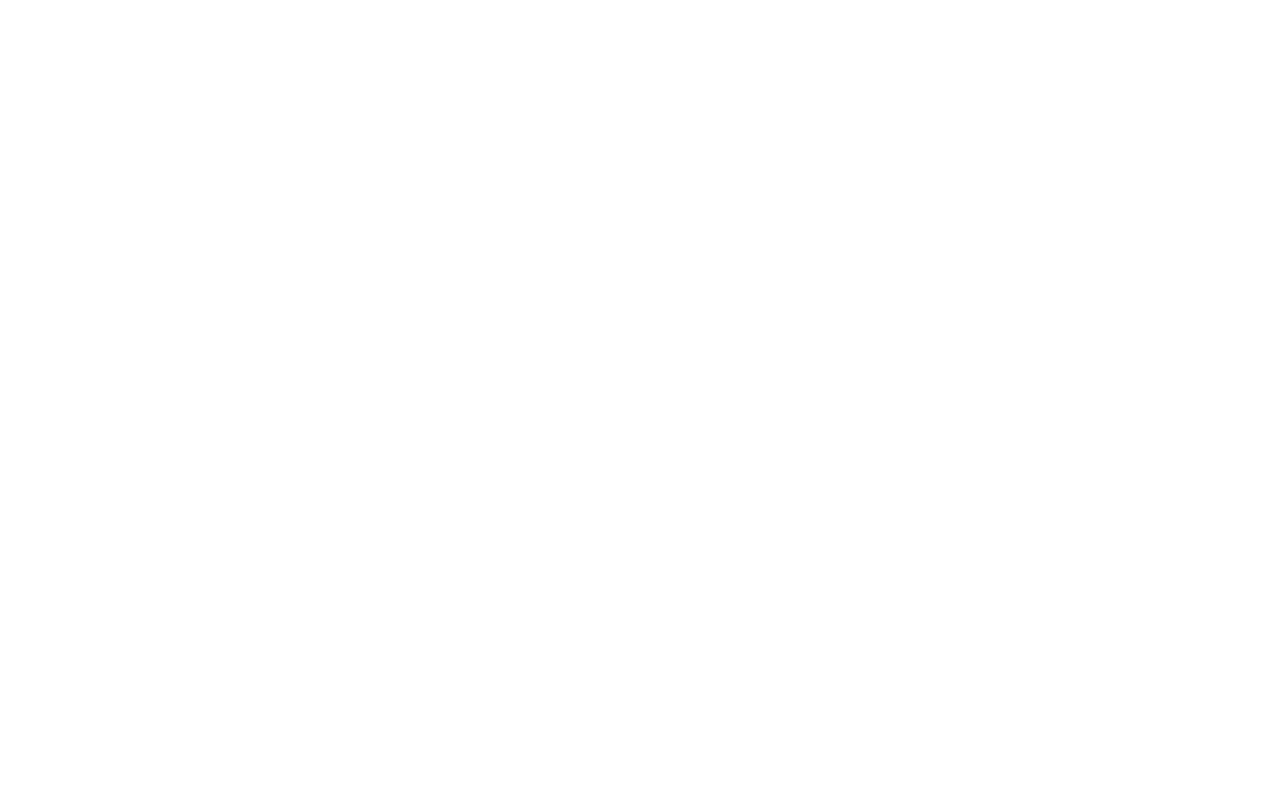
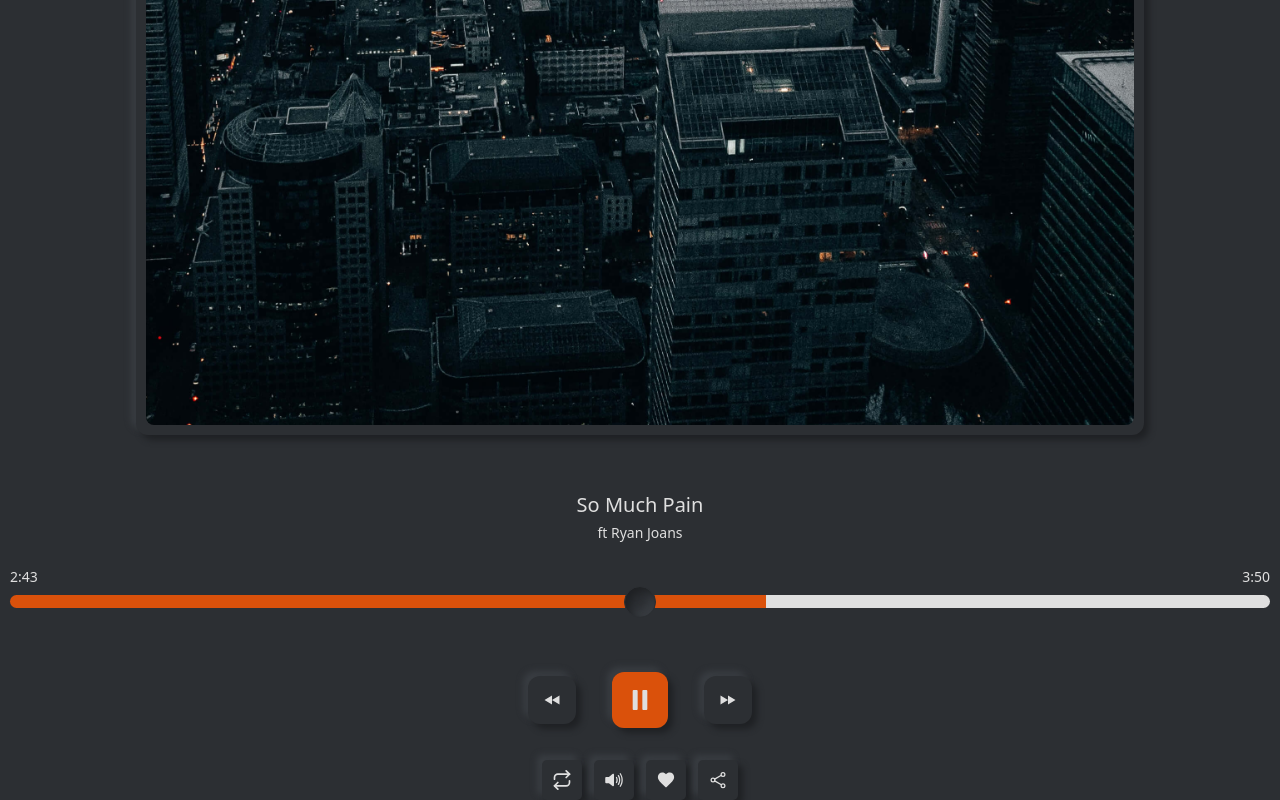
Before and after one commit to 0xErfan/Music-player, a React (Vite) app: page /player in a window 1280 px wide. Shown: the part 701-1501 px from the top of the page. Before the commit the page ends 800 px from the top, so only its background shows below. Built offline with nearby package versions, Linux system fonts and the light colour scheme.

Commit message:
finish player Page

```diff
--- a/src/App.css
+++ b/src/App.css
@@ -590,8 +590,25 @@ video {
   }
 }
 
+.m-auto {
+  margin: auto !important;
+}
+
+.my-14 {
+  margin-top: 3.5rem !important;
+  margin-bottom: 3.5rem !important;
+}
+
+.mb-16 {
+  margin-bottom: 4rem !important;
+}
+
 .mb-5 {
   margin-bottom: 1.25rem !important;
+}
+
+.mb-6 {
+  margin-bottom: 1.5rem !important;
 }
 
 .mt-2 {
@@ -600,6 +617,14 @@ video {
 
 .mt-5 {
   margin-top: 1.25rem !important;
+}
+
+.mt-6 {
+  margin-top: 1.5rem !important;
+}
+
+.mt-8 {
+  margin-top: 2rem !important;
 }
 
 .mt-9 {
@@ -619,6 +644,25 @@ video {
 
 .grid {
   display: grid !important;
+}
+
+.aspect-square {
+  aspect-ratio: 1 / 1 !important;
+}
+
+.size-10 {
+  width: 2.5rem !important;
+  height: 2.5rem !important;
+}
+
+.size-12 {
+  width: 3rem !important;
+  height: 3rem !important;
+}
+
+.size-14 {
+  width: 3.5rem !important;
+  height: 3.5rem !important;
 }
 
 .size-6 {
@@ -665,20 +709,8 @@ video {
   width: 100% !important;
 }
 
-.w-\[10\%\] {
-  width: 10% !important;
-}
-
-.w-\[80\%\] {
-  width: 80% !important;
-}
-
-.w-\[30\%\] {
-  width: 30% !important;
-}
-
-.w-\[70\%\] {
-  width: 70% !important;
+.max-w-\[80\%\] {
+  max-width: 80% !important;
 }
 
 .flex-\[1\] {
@@ -689,24 +721,17 @@ video {
   flex: 6 !important;
 }
 
-.basis-\[10\%\] {
-  flex-basis: 10% !important;
-}
-
-.basis-\[90\%\] {
-  flex-basis: 90% !important;
-}
-
-.basis-\[80\%\] {
-  flex-basis: 80% !important;
-}
-
 .basis-\[15\%\] {
   flex-basis: 15% !important;
 }
 
 .basis-\[85\%\] {
   flex-basis: 85% !important;
+}
+
+.rotate-180 {
+  --tw-rotate: 180deg !important;
+  transform: translate(var(--tw-translate-x), var(--tw-translate-y)) rotate(var(--tw-rotate)) skewX(var(--tw-skew-x)) skewY(var(--tw-skew-y)) scaleX(var(--tw-scale-x)) scaleY(var(--tw-scale-y)) !important;
 }
 
 .cursor-pointer {
@@ -757,17 +782,45 @@ video {
   gap: 2rem !important;
 }
 
+.gap-9 {
+  gap: 2.25rem !important;
+}
+
+.space-y-1 > :not([hidden]) ~ :not([hidden]) {
+  --tw-space-y-reverse: 0 !important;
+  margin-top: calc(0.25rem * calc(1 - var(--tw-space-y-reverse))) !important;
+  margin-bottom: calc(0.25rem * var(--tw-space-y-reverse)) !important;
+}
+
+.space-y-2 > :not([hidden]) ~ :not([hidden]) {
+  --tw-space-y-reverse: 0 !important;
+  margin-top: calc(0.5rem * calc(1 - var(--tw-space-y-reverse))) !important;
+  margin-bottom: calc(0.5rem * var(--tw-space-y-reverse)) !important;
+}
+
 .overflow-hidden {
   overflow: hidden !important;
+}
+
+.rounded-\[8px\] {
+  border-radius: 8px !important;
 }
 
 .rounded-full {
   border-radius: 9999px !important;
 }
 
-.bg-\[\#2C2F33\] {
-  --tw-bg-opacity: 1 !important;
-  background-color: rgb(44 47 51 / var(--tw-bg-opacity)) !important;
+.rounded-xl {
+  border-radius: 0.75rem !important;
+}
+
+.border-\[10px\] {
+  border-width: 10px !important;
+}
+
+.border-primary {
+  --tw-border-opacity: 1 !important;
+  border-color: rgb(44 47 51 / var(--tw-border-opacity)) !important;
 }
 
 .bg-\[\#DFDFDF\] {
@@ -775,8 +828,14 @@ video {
   background-color: rgb(223 223 223 / var(--tw-bg-opacity)) !important;
 }
 
-.bg-transparent {
-  background-color: transparent !important;
+.bg-primary {
+  --tw-bg-opacity: 1 !important;
+  background-color: rgb(44 47 51 / var(--tw-bg-opacity)) !important;
+}
+
+.bg-primaryOrange {
+  --tw-bg-opacity: 1 !important;
+  background-color: rgb(218 81 11 / var(--tw-bg-opacity)) !important;
 }
 
 .object-cover {
@@ -788,12 +847,16 @@ video {
   padding: 0.5rem !important;
 }
 
-.p-28 {
-  padding: 7rem !important;
+.p-3 {
+  padding: 0.75rem !important;
 }
 
-.p-3 {
-  padding: 0.75rem !important;
+.p-4 {
+  padding: 1rem !important;
+}
+
+.p-\[10px\] {
+  padding: 10px !important;
 }
 
 .p-\[3px\] {
@@ -836,14 +899,19 @@ video {
   font-size: 18px !important;
 }
 
+.text-sm {
+  font-size: 0.875rem !important;
+  line-height: 1.25rem !important;
+}
+
+.text-xl {
+  font-size: 1.25rem !important;
+  line-height: 1.75rem !important;
+}
+
 .text-\[\#2C2F33\] {
   --tw-text-opacity: 1 !important;
   color: rgb(44 47 51 / var(--tw-text-opacity)) !important;
-}
-
-.text-\[\#DFDFDF\] {
-  --tw-text-opacity: 1 !important;
-  color: rgb(223 223 223 / var(--tw-text-opacity)) !important;
 }
 
 .text-red-400\/65 {
@@ -853,6 +921,13 @@ video {
 .outline-none {
   outline: 2px solid transparent !important;
   outline-offset: 2px !important;
+}
+
+body {
+  --tw-bg-opacity: 1;
+  background-color: rgb(44 47 51 / var(--tw-bg-opacity));
+  --tw-text-opacity: 1;
+  color: rgb(223 223 223 / var(--tw-text-opacity));
 }
 
 ::-webkit-scrollbar {
@@ -870,6 +945,25 @@ video {
   background-color: #837e7e;
 }
 
+.timeLine {
+  -webkit-appearance: none;
+  position: relative;
+  height: 13px;
+  border-radius: 0.75rem;
+  background: linear-gradient(90deg, #DA510B 60%, #DFDFDF 40%);
+}
+
+.timeLine::-webkit-slider-thumb {
+  -webkit-appearance: none;
+  width: 2rem;
+  height: 2rem;
+  --tw-bg-opacity: 1;
+  background-color: rgb(44 47 51 / var(--tw-bg-opacity));
+  border: 1px solid #2C2F33;
+  border-radius: 120px;
+  box-shadow: inset 5px 5px 8px #1f2124, inset -5px -5px 8px #393d42;
+}
+
 .neoM-buttons {
   border-radius: 5px;
   background: #2C2F33;
@@ -880,8 +974,7 @@ video {
 .neoM-bg {
   border-radius: 6px;
   background: #2C2F33;
-  box-shadow: inset 5px 5px 8px #1f2124,
-        inset -5px -5px 8px #393d42;
+  box-shadow: inset 5px 5px 8px #1f2124, inset -5px -5px 8px #393d42;
 }
 
 .\*\:size-8 > * {
@@ -904,3 +997,15 @@ video {
 .ch\:cursor-pointer > * {
   cursor: pointer !important;
 }
+
+.ch\:items-center > * {
+  align-items: center !important;
+}
+
+.ch\:justify-center > * {
+  justify-content: center !important;
+}
+
+.ch\:rounded-xl > * {
+  border-radius: 0.75rem !important;
+}
--- a/src/Input.css
+++ b/src/Input.css
@@ -2,6 +2,9 @@
 @tailwind components;
 @tailwind utilities;
 
+body {
+    @apply bg-primary text-primaryWhite
+}
 
 ::-webkit-scrollbar {
     width: .6rem;
@@ -17,6 +20,20 @@
     background-color: #837e7e;
 }
 
+.timeLine {
+    -webkit-appearance: none;
+    @apply h-[13px] rounded-xl relative;
+    background: linear-gradient(90deg, #DA510B 60%, #DFDFDF 40%);
+}
+
+.timeLine::-webkit-slider-thumb {
+    -webkit-appearance: none;
+    @apply bg-primary size-8;
+    border: 1px solid #2C2F33;
+    border-radius: 120px;
+    box-shadow: inset 5px 5px 8px #1f2124, inset -5px -5px 8px #393d42;
+}
+
 .neoM-buttons {
     border-radius: 5px;
     background: #2C2F33;
@@ -27,6 +44,5 @@
 .neoM-bg {
     border-radius: 6px;
     background: #2C2F33;
-    box-shadow: inset 5px 5px 8px #1f2124,
-        inset -5px -5px 8px #393d42;
+    box-shadow: inset 5px 5px 8px #1f2124, inset -5px -5px 8px #393d42;
 }
--- a/src/components/Main/Buttons.jsx
+++ b/src/components/Main/Buttons.jsx
@@ -2,7 +2,7 @@ export default function Buttons({ icon, title }) {
     return (
         <div className='flex flex-col'>
             <div className='neoM-buttons flex items-center justify-center cursor-pointer *:size-8 *:h-14'>{icon}</div>
-            <p className='mt-2 text-center'>{title}</p>
+            {title &&  <p className='mt-2 text-center'>{title}</p>}
         </div>
     )
 }
--- a/src/components/Main/Main.jsx
+++ b/src/components/Main/Main.jsx
@@ -12,12 +12,12 @@ import Recently from './Recently';
 
 export default function Main() {
     return (
-        <main className='bg-[#2C2F33] text-[#DFDFDF] py-6 h-screen'>
+        <main className='py-6 h-screen'>
             <section className='container'>
                 <div className='flex items-center gap-2 h-12'>
                     <div className='flex items-center justify-center h-full neoM-buttons cursor-pointer basis-[15%]'><IoReorderThreeOutline className="size-8" /></div>
                     <div className='flex items-center gap-2 justify-between h-full px-3 basis-[85%] neoM-bg ' >
-                        <input className='bg-transparent outline-none placeholder:text-red-400/65  text-red-400/65' placeholder='Search songs...' type="text" />
+                        <input className='bg-primary outline-none placeholder:text-red-400/65 text-red-400/65' placeholder='Search songs...' type="text" />
                         <div className='cursor-pointer'><CiSearch className='size-6' /></div>
                     </div>
                 </div>
--- a/src/components/Main/Recently.jsx
+++ b/src/components/Main/Recently.jsx
@@ -6,6 +6,8 @@ export default function Recently() {
             <h4 className='text-2xl pt-12 pb-6'>Recently Played</h4>
             <div className='flex flex-col gap-3'>
                 <Song />
+                <Song />
+                <Song />
             </div>
         </>
     )
--- /dev/null
+++ b/src/components/Player/Controller.jsx
@@ -0,0 +1,35 @@
+import React from 'react'
+import { GiPauseButton } from "react-icons/gi";
+import { FiRepeat } from "react-icons/fi";
+import { IoVolumeHigh } from "react-icons/io5";
+import { IoMdHeart } from "react-icons/io";
+import { IoShareSocialOutline } from "react-icons/io5";
+import { VscDebugStart } from "react-icons/vsc";
+import { IoPlayBackSharp } from "react-icons/io5";
+
+export default function Controller() {
+    return (
+        <>
+            <div className='flex flex-col mb-16 space-y-2'>
+                <div className='flex items-center text-sm justify-between'>
+                    <p>2:43</p>
+                    <p>3:50</p>
+                </div>
+                <input className='timeLine' type="range"></input>
+            </div>
+
+            <div className='flex items-center justify-center gap-9 ch:fled ch:justify-center ch:rounded-xl ch:items-center ch:cursor-pointer'>
+                <div className='neoM-buttons'><IoPlayBackSharp className='size-12 p-4' /></div>
+                <div className='neoM-buttons overflow-hidden'><GiPauseButton className='bg-primaryOrange size-14 p-4' /></div>
+                <div className='neoM-buttons'><IoPlayBackSharp className='rotate-180 size-12 p-4' /></div>
+            </div>
+
+            <div className='flex items-center justify-center gap-3 mt-8 ch:cursor-pointer'>
+                <div className='neoM-buttons'><FiRepeat className='size-10 p-[10px]' /></div>
+                <div className='neoM-buttons'><IoVolumeHigh className='size-10 p-[10px]' /></div>
+                <div className='neoM-buttons'><IoMdHeart className='size-10 p-[10px]' /></div>
+                <div className='neoM-buttons'><IoShareSocialOutline className='size-10 p-[10px]' /></div>
+            </div>
+        </>
+    )
+}
--- /dev/null
+++ b/src/components/Player/Music.jsx
@@ -0,0 +1,17 @@
+import React from 'react'
+import Controller from './Controller';
+
+export default function Music() {
+    return (
+        <>
+            <div className='neoM-buttons m-auto rounded-xl my-14 max-w-[80%] aspect-square border-[10px] overflow-hidden border-primary'>
+                <img className='object-cover size-full rounded-[8px]' src="images/city.jpg" alt="city" />
+            </div>
+            <div className='text-center space-y-1 mb-6'>
+                <h3 className='text-xl'>So Much Pain</h3>
+                <p className='text-sm'>ft Ryan Joans</p>
+            </div>
+            <Controller />
+        </>
+    )
+}
--- a/src/components/Player/Player.jsx
+++ b/src/components/Player/Player.jsx
@@ -1,7 +1,20 @@
 import React from 'react'
+import Music from './Music';
+import { IoChevronBackOutline } from "react-icons/io5";
+import { HiOutlineDotsVertical } from "react-icons/hi";
 
 export default function Player() {
-  return (
-    <div className='p-28'>Player</div>
-  )
+    return (
+        <section className='bg-primary'>
+            <div className='container'>
+                <div>
+                    <div className='flex items-center justify-between mt-6 cursor-pointer'>
+                        <IoChevronBackOutline className='size-12 p-3 neoM-buttons' />
+                        <HiOutlineDotsVertical className='size-12 p-3 neoM-buttons' />
+                    </div>
+                </div>
+                <Music/>
+            </div>
+        </section>
+    )
 }
```
Also changed, not shown: tailwind.config.js (+6 -2 lines).
